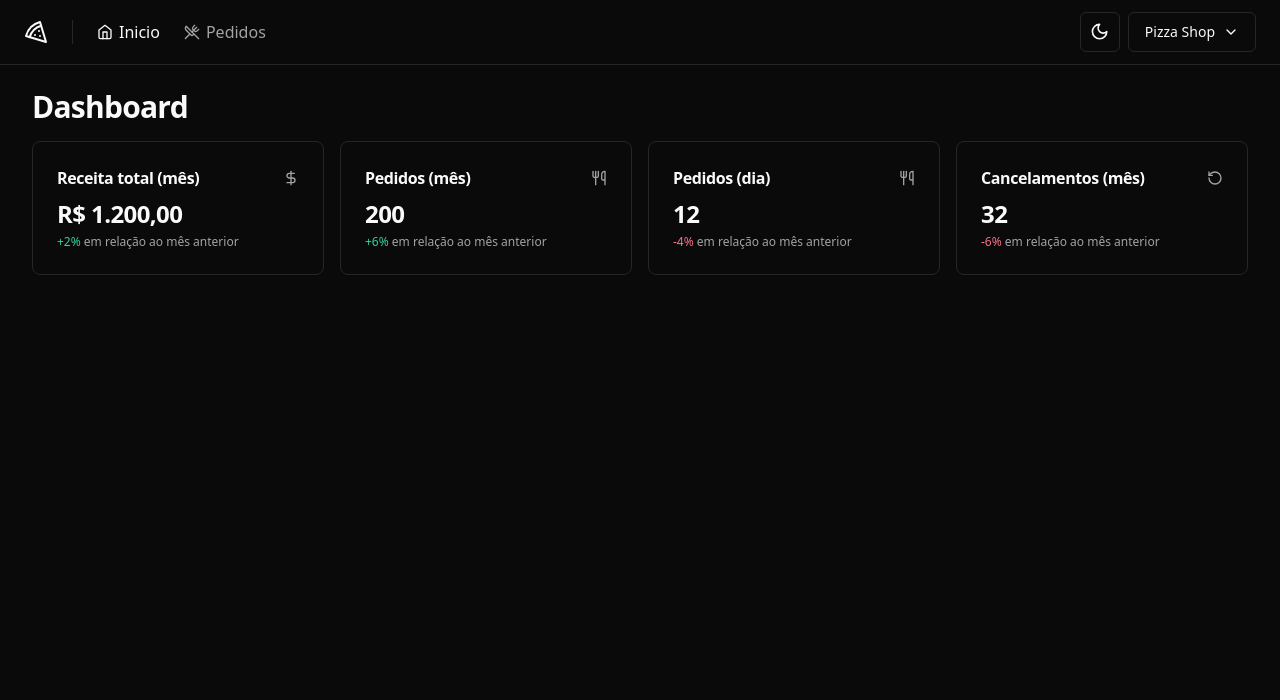
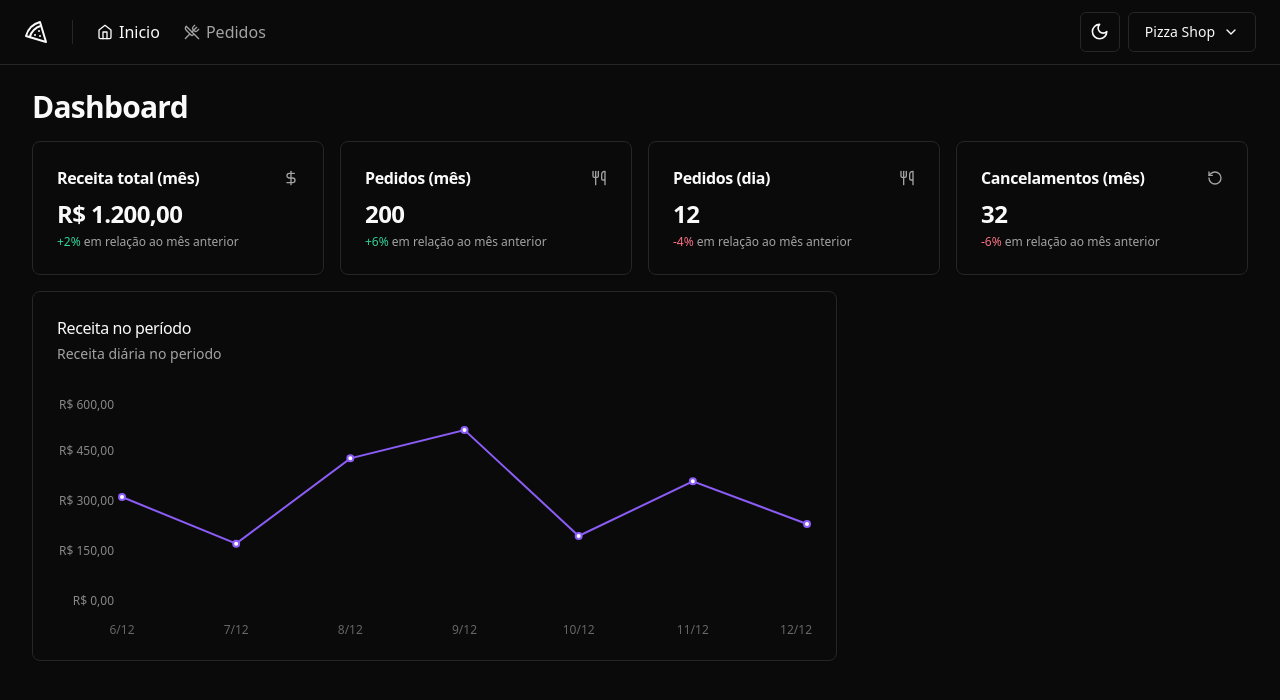
Before and after one commit to fernandodluccas/pizzashop-web, a React (Vite) app: page / in a window 1280 px wide. Shown: the top 700 px of the page. Built offline with nearby package versions, Linux system fonts and the light colour scheme.

Commit message:
feat: add Recharts library and revenue chart component

```diff
--- a/package.json
+++ b/package.json
@@ -27,6 +27,7 @@
     "react-helmet-async": "^2.0.4",
     "react-hook-form": "^7.49.2",
     "react-router-dom": "^6.21.1",
+    "recharts": "^2.10.3",
     "sonner": "^1.2.4",
     "sort-by": "^1.2.0",
     "tailwind-merge": "^2.2.0",
--- a/src/pages/app/dashboard/dashboard.tsx
+++ b/src/pages/app/dashboard/dashboard.tsx
@@ -1,12 +1,10 @@
-import { DollarSign } from 'lucide-react'
 import { Helmet } from 'react-helmet-async'
-
-import { Card, CardContent, CardHeader, CardTitle } from '@/components/ui/card'
 
 import { DayOrdersAmountCard } from './day-orders-amount-card'
 import { MonthCanceledOrdersAmountCard } from './month-canceled-orders-amount-card'
 import { MonthOrdersAmountCard } from './month-orders-amount-card'
 import { MonthRevenueCard } from './month-revenue-card'
+import { RevenueChart } from './revenue-chart'
 
 export function Dashboard() {
   return (
@@ -20,6 +18,9 @@ export function Dashboard() {
           <DayOrdersAmountCard />
           <MonthCanceledOrdersAmountCard />
         </div>
+        <div className="grid grid-cols-9 gap-4">
+          <RevenueChart />
+        </div>
       </div>
     </>
   )
--- /dev/null
+++ b/src/pages/app/dashboard/revenue-chart.tsx
@@ -0,0 +1,58 @@
+import { Line, LineChart, ResponsiveContainer, XAxis, YAxis } from 'recharts'
+import colors from 'tailwindcss/colors'
+
+import {
+  Card,
+  CardContent,
+  CardDescription,
+  CardHeader,
+  CardTitle,
+} from '@/components/ui/card'
+
+const data = [
+  { date: '6/12', revenue: 312 },
+  { date: '7/12', revenue: 172 },
+  { date: '8/12', revenue: 428 },
+  { date: '9/12', revenue: 513 },
+  { date: '10/12', revenue: 195 },
+  { date: '11/12', revenue: 359 },
+  { date: '12/12', revenue: 231 },
+]
+export function RevenueChart() {
+  return (
+    <Card className="col-span-6">
+      <CardHeader className="flex-row items-center justify-between pb-8">
+        <div className="space-y-1">
+          <CardTitle className="text-base font-medium">
+            Receita no período
+          </CardTitle>
+          <CardDescription>Receita diária no periodo</CardDescription>
+        </div>
+      </CardHeader>
+      <CardContent>
+        <ResponsiveContainer width="100%" height={240}>
+          <LineChart style={{ fontSize: '0.75rem' }} data={data}>
+            <YAxis
+              stroke="#888"
+              axisLine={false}
+              tickLine={false}
+              tickFormatter={(value: number) =>
+                value.toLocaleString('pt-BR', {
+                  style: 'currency',
+                  currency: 'BRL',
+                })
+              }
+            />
+            <XAxis dataKey="date" dy={16} axisLine={false} tickLine={false} />
+            <Line
+              type="linear"
+              dataKey="revenue"
+              strokeWidth={2}
+              stroke={colors.violet[500]}
+            />
+          </LineChart>
+        </ResponsiveContainer>
+      </CardContent>
+    </Card>
+  )
+}
```
Also changed, not shown: 1 other file (tests, documents, lock files or other folders).
